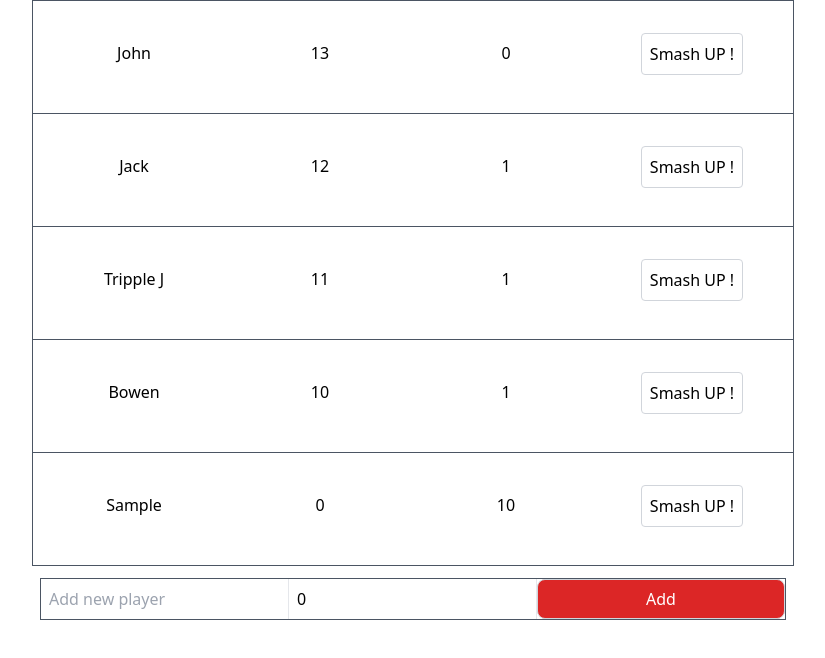
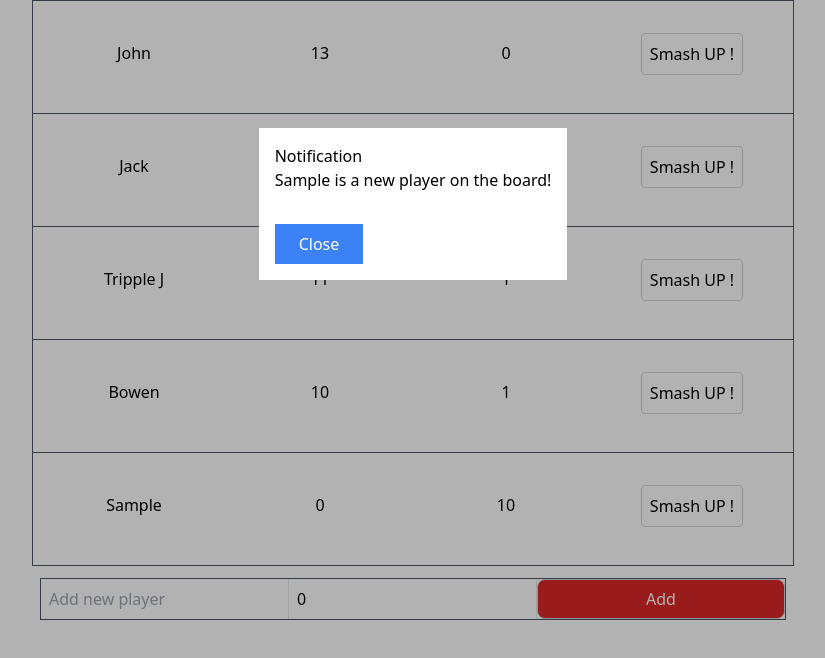
Before and after one commit to irex808/vue3-test1, a Vue app in the folder vue-test-1-sfc/: page / in a window 1280 px wide. Both pictures are taken after typing "Sample" into the empty fields and a click on the button "Add". Shown: the top 658 px of the page, without its empty margins (227-1052 px from the left). Built offline with nearby package versions, Linux system fonts and the light colour scheme.

Commit message:
PlayerNewModal component added to the LeaderBoard component

```diff
--- a/vue-test-1-sfc/src/components/LeaderBoard.vue
+++ b/vue-test-1-sfc/src/components/LeaderBoard.vue
@@ -2,9 +2,10 @@
 import PlayerList from "./PlayerList.vue";
 import PlayerCreate from "./PlayerCreate.vue";
 import FlashMessage from "./FlashMessage.vue";
+import PlayerNewModal from "./PlayerNewModal.vue";
 
 export default {
-  components: { PlayerList, PlayerCreate, FlashMessage },
+  components: { PlayerList, PlayerCreate, FlashMessage, PlayerNewModal },
   data() {
     return {
       players: [
@@ -34,9 +35,12 @@ export default {
       newPlayer: "",
       open: false,
       message: "",
+      name:"",
+      modalActive: false
     };
   },
   computed: {
+
     sortPlayersAsc() {
       let numberOfPlayers = this.players.length;
       this.sortPlayers();
@@ -64,11 +68,15 @@ export default {
     },
   },
   methods: {
+    toggleModel(){
+      this.modalActive = !this.modalActive;
+    },
     sortPlayers() {
       this.players.sort((a, b) => b.player.score - a.player.score);
     },
     addPlayer(name, score) {
       let idNew = this.players.length + 1;
+      this.name = name;
       this.players.push({
         id: idNew,
         player: {
@@ -85,7 +93,7 @@ export default {
       });
 
       let words = " is a new Player!";
-      this.showFlashMessage(name, words);
+      this.toggleModel();
     },
     incrementResult(id) {
       for (let i = 0; i < this.players.length; i++) {
@@ -144,5 +152,9 @@ export default {
       <PlayerCreate @createPlayer="addPlayer"></PlayerCreate>
     </div>
     <FlashMessage v-if="this.open" :message="message"></FlashMessage>
+    <PlayerNewModal :modalActive="modalActive" @onCloseModal="toggleModel">
+      <h1 class="text-black">Notification</h1>
+      <div class="text-black">{{ name }} is a new player on the board! </div>
+    </PlayerNewModal>
   </div>
 </template>
--- a/vue-test-1-sfc/src/components/PlayerNewModal.vue
+++ b/vue-test-1-sfc/src/components/PlayerNewModal.vue
@@ -1,8 +1,28 @@
 <script>
 export default {
-
-}
+    props:{
+        modalActive: {
+            type: Boolean,
+            default: false
+        }
+    },
+    methods:{
+        closeModal(){
+            this.$emit('onCloseModal');
+        }
+    }
+};
 </script>
 <template>
+  <div v-show="modalActive"
+    class="absolute w-full bg-black bg-opacity-30 h-screen top-0 left-0 flex justify-center px-8"
+  >
+    <div v-if="modalActive"
+     class="p-4 bg-white self-start mt-32 max-w-screen-md">
+        <slot />
+        <button @click="closeModal" class="text-white mt-8 bg-blue-500 py-2 px-6"
 
+        >Close</button>
+    </div>
+  </div>
 </template>
```
